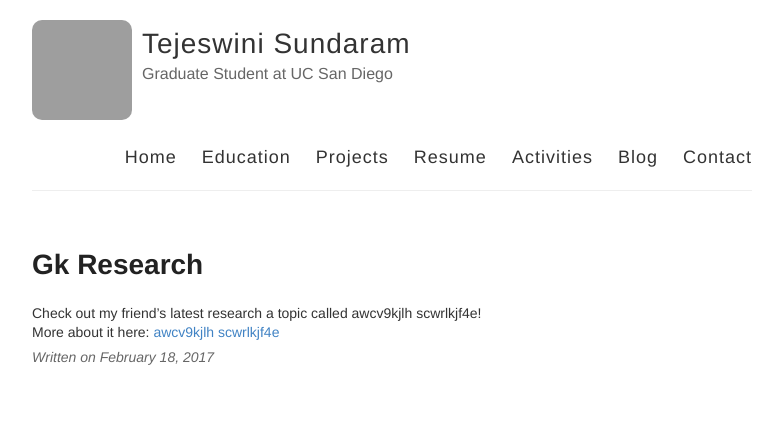
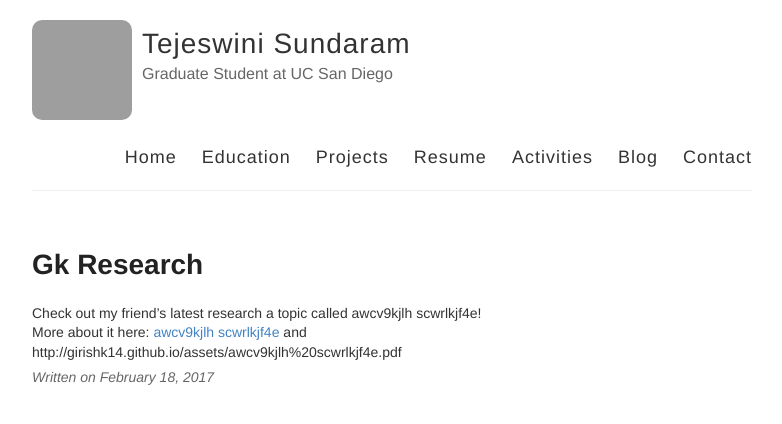
Before and after one commit to tejeswinisundaram/tejeswinisundaram.github.io, a Jekyll site: the page built from _posts/2017-2-18-GK-Research.md, in a window 1280 px wide, cut to the strip 0-424 px from the top of the page. Shown: the whole strip, without its empty margins (248-1030 px from the left). Built offline with Jekyll 4.4.1, drawn with Linux system fonts in a browser that asks for light colours; nearby versions of some CDN libraries; our own code applies the rules of GitHub Pages for plain Markdown files; Markdown is read by kramdown in place of the engine named in the settings; grey boxes are pictures that could not be loaded.

Commit message:
Update 2017-2-18-GK-Research.md

```diff
--- a/_posts/2017-2-18-GK-Research.md
+++ b/_posts/2017-2-18-GK-Research.md
@@ -1,2 +1,3 @@
 Check out my friend's latest research a topic called awcv9kjlh scwrlkjf4e! <br/> More about it here:
 <a href="http://girishk14.github.io/awcv9kjlh_scwrlkjf4e/"> awcv9kjlh scwrlkjf4e </a>
+and <br/> http://girishk14.github.io/assets/awcv9kjlh%20scwrlkjf4e.pdf
```
